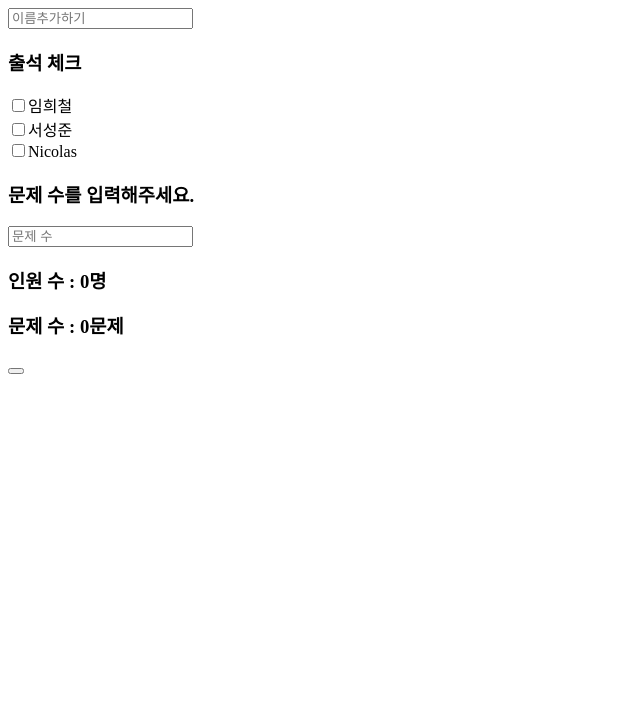
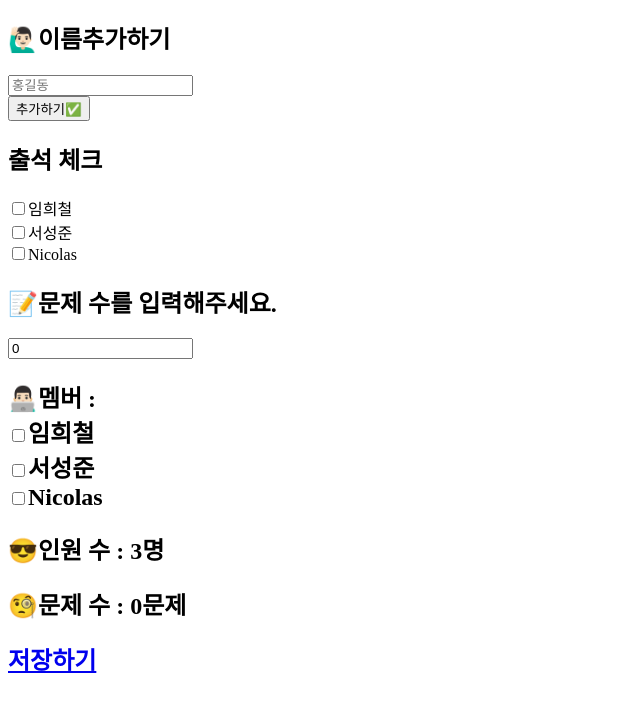
Before and after one commit to cheolyeing/interview-app, a React (Create React App) app: page / in a window 1280 px wide. Shown: the top 712 px of the page, without its empty margins (0-640 px from the left). Built offline with nearby package versions, Linux system fonts and the light colour scheme.

Commit message:
- npm install react-router-dom 설치했음 - 컴포넌트 모두 분리해놓았음 	- Emoji 	- ShowInfo : 문제수, 사람수 출력 	- ShowPeople : 사람 배열 쭉 출력해줌
- [ ] : 문제 분배 알고리즘
- [ ] : 출석체크

```diff
--- a/package.json
+++ b/package.json
@@ -8,6 +8,7 @@
         "@testing-library/user-event": "^7.2.1",
         "react": "^16.13.1",
         "react-dom": "^16.13.1",
+        "react-router-dom": "^5.1.2",
         "react-scripts": "3.4.1"
     },
     "scripts": {
--- a/src/AddPeople.js
+++ b/src/AddPeople.js
@@ -1,4 +1,5 @@
 import React from "react";
+import Emoji from "./Emoji";
 
 class AddPeople extends React.Component {
     state = {
@@ -9,7 +10,7 @@ class AddPeople extends React.Component {
             attendance: false,
         },
     };
-    pushName = (e) => {
+    handleChange = (e) => {
         this.setState({
             people: {
                 id: this.props.nextId,
@@ -27,16 +28,22 @@ class AddPeople extends React.Component {
 
     render() {
         return (
-            <div class="add_name">
-                <form class="add_name_form" onSubmit={this.handleSubmit}>
+            <div className="add_name">
+                <form className="add_name_form" onSubmit={this.handleSubmit}>
+                    <h1>
+                        <Emoji symbol="🙋🏻‍♂" />
+                        이름추가하기
+                    </h1>
                     <input
-                        placeholder="이름추가하기"
+                        type="text"
+                        placeholder="홍길동"
                         value={this.state.people.name}
-                        onChange={this.pushName}
+                        onChange={this.handleChange}
                         name="name"
                     />
+                    <br />
+                    <input type="submit" value="추가하기✅" />
                 </form>
-                <div>{this.state.people.name}</div>
             </div>
         );
     }
--- a/src/App.js
+++ b/src/App.js
@@ -1,119 +1,16 @@
 import React from "react";
-import AddPeople from "./AddPeople";
+import SettingPage from "./SettingPage";
+import { HashRouter, Route } from "react-router-dom";
+import Main from "./Main";
 
 class App extends React.Component {
-    state = {
-        clicked1: false,
-        clicked2: false,
-        people_num: 0,
-        problem_num: 0,
-        people: [
-            {
-                id: 0,
-                name: "임희철",
-                attendance: false,
-            },
-            {
-                id: 1,
-                name: "서성준",
-                attendance: false,
-            },
-            {
-                id: 2,
-                name: "Nicolas",
-                attendance: false,
-            },
-        ],
-    };
-
-    setPeopleNum = (e) => {
-        this.setState({
-            people_num: e.target.value,
-        });
-    };
-
-    setProblemNum = (e) => {
-        this.setState({
-            problem_num: e.target.value,
-        });
-    };
-
-    setAddPeople = () => {
-        const { people } = this.state;
-        this.setState({
-            people: people.concat({ id: this.id++ }),
-        });
-    };
-
-    setClicked1 = () => {
-        this.setState({
-            clicked1: true,
-        });
-    };
-
-    setClicked2 = () => {
-        this.setState({
-            clicked2: true,
-        });
-    };
-
-    handleAddPeople = (data) => {
-        this.setState(({ people }) => ({
-            people: [...people, data],
-        }));
-    };
-
     render() {
-        const {
-            clicked1,
-            clicked2,
-            people_num,
-            problem_num,
-            people,
-        } = this.state;
-
         return (
             <section className="container">
-                {!clicked1 ? (
-                    // Page #1
-                    <section>
-                        <AddPeople
-                            onCreate={this.handleAddPeople}
-                            nextId={people.length}
-                        />
-                        <h1>출석 체크</h1>
-                        {people.map((current) => (
-                            <label>
-                                <input type="checkbox"></input>
-                                {current.name}
-                                <br />
-                            </label>
-                        ))}
-
-                        <h1>문제 수를 입력해주세요.</h1>
-                        <input
-                            placeholder="문제 수"
-                            onChange={this.setProblemNum}
-                        ></input>
-                        <h1>인원 수 : {people_num}명</h1>
-                        <h1>문제 수 : {problem_num}문제</h1>
-                        <button onClick={this.setClicked1}></button>
-                    </section>
-                ) : (
-                    // Page #2, 3
-                    <section>
-                        {!clicked2 ? (
-                            // Page #2
-                            <div>false</div>
-                        ) : (
-                            // Page #3
-                            <div>true</div>
-                        )}
-                        <h1>인원 수 : {people_num}명</h1>
-                        <h1>문제 수 : {problem_num}문제</h1>
-                        <button onClick={this.setClicked2}></button>
-                    </section>
-                )}
+                <HashRouter>
+                    <Route path="/" exact={true} component={SettingPage} />
+                    <Route path="/main" component={Main} />
+                </HashRouter>
             </section>
         );
     }
--- /dev/null
+++ b/src/Emoji.js
@@ -0,0 +1,15 @@
+import React from "react";
+
+const Emoji = (props) => (
+    <span
+        className="emoji"
+        role="img"
+        aria-label={props.label ? props.label : ""}
+        aria-hidden={props.label ? "false" : "true"}
+        value={props.label}
+    >
+        {props.symbol}
+    </span>
+);
+
+export default Emoji;
--- /dev/null
+++ b/src/Main.js
@@ -0,0 +1,27 @@
+import React from "react";
+import { Link } from "react-router-dom";
+import ShowInfo from "./ShowInfo";
+
+function pickProblems(list) {
+    let pnum;
+    let idx = Math.floor((Math.random() * 100) % list.length);
+    pnum = list[idx];
+    list.splice(idx, 1);
+    return [list, pnum];
+}
+
+const Main = ({
+    location: {
+        state: { people, problem_num },
+    },
+}) => {
+    return (
+        <div>
+            <h1>멤버별 문제 할당 결과</h1>
+            <ShowInfo people={people} problem_num={problem_num} />
+            <Link to="/">돌아가기</Link>
+        </div>
+    );
+};
+
+export default Main;
--- /dev/null
+++ b/src/Model.js
@@ -0,0 +1,19 @@
+export default {
+    people: [
+        {
+            id: 0,
+            name: "임희철",
+            attendance: false,
+        },
+        {
+            id: 1,
+            name: "서성준",
+            attendance: false,
+        },
+        {
+            id: 2,
+            name: "Nicolas",
+            attendance: false,
+        },
+    ],
+};
--- /dev/null
+++ b/src/SettingPage.js
@@ -0,0 +1,62 @@
+import React from "react";
+import AddPeople from "./AddPeople";
+import data from "./Model";
+import Emoji from "./Emoji";
+import { Link } from "react-router-dom";
+import ShowInfo from "./ShowInfo";
+import ShowPeople from "./ShowPeople";
+
+class SettingPage extends React.Component {
+    state = {
+        problem_num: 0,
+        people: data.people,
+    };
+
+    setProblemNum = (e) => {
+        this.setState({
+            problem_num: e.target.value,
+        });
+    };
+
+    handleAddPeople = (data) => {
+        this.setState(({ people }) => ({
+            people: [...people, data],
+        }));
+    };
+
+    render() {
+        const { problem_num, people } = this.state;
+        return (
+            <div className="setting_page">
+                <AddPeople
+                    onCreate={this.handleAddPeople}
+                    nextId={people.length}
+                />
+                <h1>출석 체크</h1>
+                <ShowPeople people={people} />
+
+                <h1>
+                    <Emoji symbol="📝" />
+                    문제 수를 입력해주세요.
+                </h1>
+                <input
+                    type="number"
+                    placeholder="문제 수"
+                    value={this.state.problem_num}
+                    onChange={this.setProblemNum}
+                />
+                <ShowInfo people={people} problem_num={problem_num} />
+                <Link
+                    to={{
+                        pathname: "/main",
+                        state: { people, problem_num },
+                    }}
+                >
+                    <h1>저장하기</h1>
+                </Link>
+            </div>
+        );
+    }
+}
+
+export default SettingPage;
--- /dev/null
+++ b/src/ShowInfo.js
@@ -0,0 +1,25 @@
+import React from "react";
+import Emoji from "./Emoji";
+import ShowPeople from "./ShowPeople";
+
+const ShowInfo = ({ people, problem_num }) => {
+    return (
+        <div>
+            <h1>
+                <Emoji symbol="👨🏻‍💻" />
+                멤버 :
+                <ShowPeople people={people} />
+            </h1>
+            <h1>
+                <Emoji symbol="😎" />
+                인원 수 : {people.length}명
+            </h1>
+            <h1>
+                <Emoji symbol="🧐" />
+                문제 수 : {problem_num}문제
+            </h1>
+        </div>
+    );
+};
+
+export default ShowInfo;
--- /dev/null
+++ b/src/ShowPeople.js
@@ -0,0 +1,17 @@
+import React from "react";
+
+const ShowPeople = ({ people }) => {
+    return (
+        <div>
+            {people.map((current, idx) => (
+                <label key={idx}>
+                    <input type="checkbox"></input>
+                    {current.name}
+                    <br />
+                </label>
+            ))}
+        </div>
+    );
+};
+
+export default ShowPeople;
```
Also changed, not shown: 1 other file (tests, documents, lock files or other folders).
